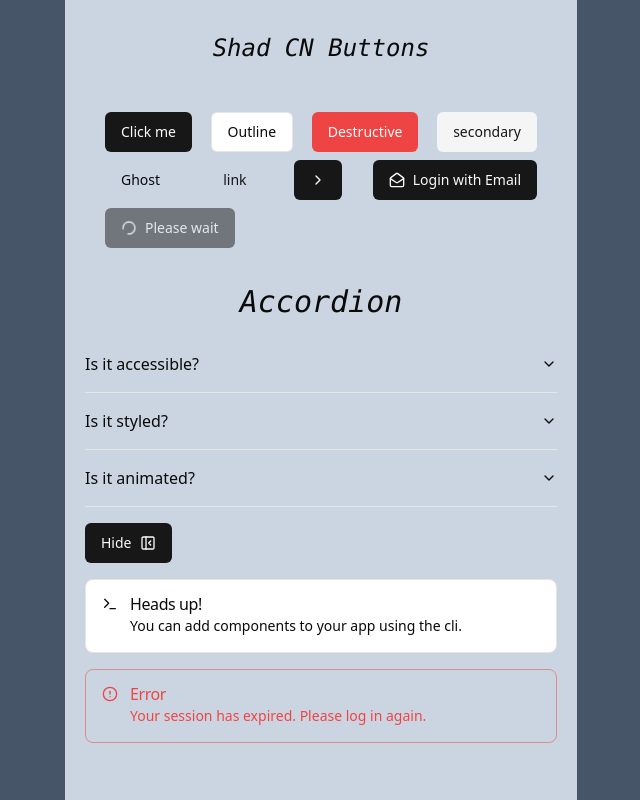
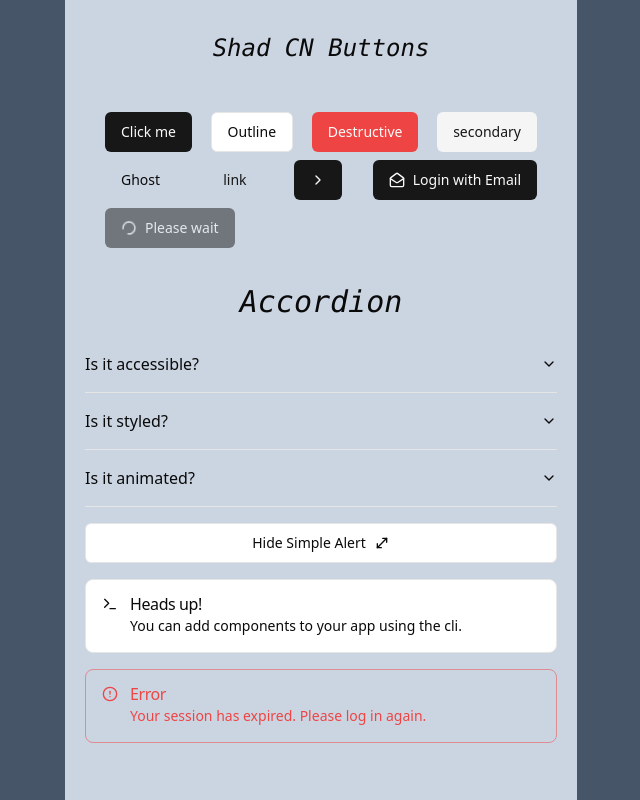
Before and after one commit to thezuraiz/react_typescript, a React (Vite) app: page / in a window 1280 px wide. Shown: the whole page, without its empty margins (319-959 px from the left). Built offline with nearby package versions, Linux system fonts and the light colour scheme.

Commit message:
improve button

```diff
--- a/src/components/shadcn_prac/ShadAlert.tsx
+++ b/src/components/shadcn_prac/ShadAlert.tsx
@@ -1,4 +1,4 @@
-import { AlertCircle, Terminal, PanelLeftClose } from "lucide-react";
+import { AlertCircle, Terminal, LucideMoveDiagonal } from "lucide-react";
 import { Alert, AlertDescription, AlertTitle } from "@/components/ui/alert";
 import { useState } from "react";
 import { Button } from "../ui/button";
@@ -8,8 +8,12 @@ export function ShadAlert() {
 
   return (
     <div className="space-y-4">
-      <Button onClick={() => setshow((e) => !e)}>
-        {show ? "Hide" : "Open"} <PanelLeftClose />
+      <Button
+        variant={"outline"}
+        className="w-full"
+        onClick={() => setshow((e) => !e)}
+      >
+        {show ? "Hide" : "Open"} Simple Alert <LucideMoveDiagonal />
       </Button>
       {show && (
         <>
```
